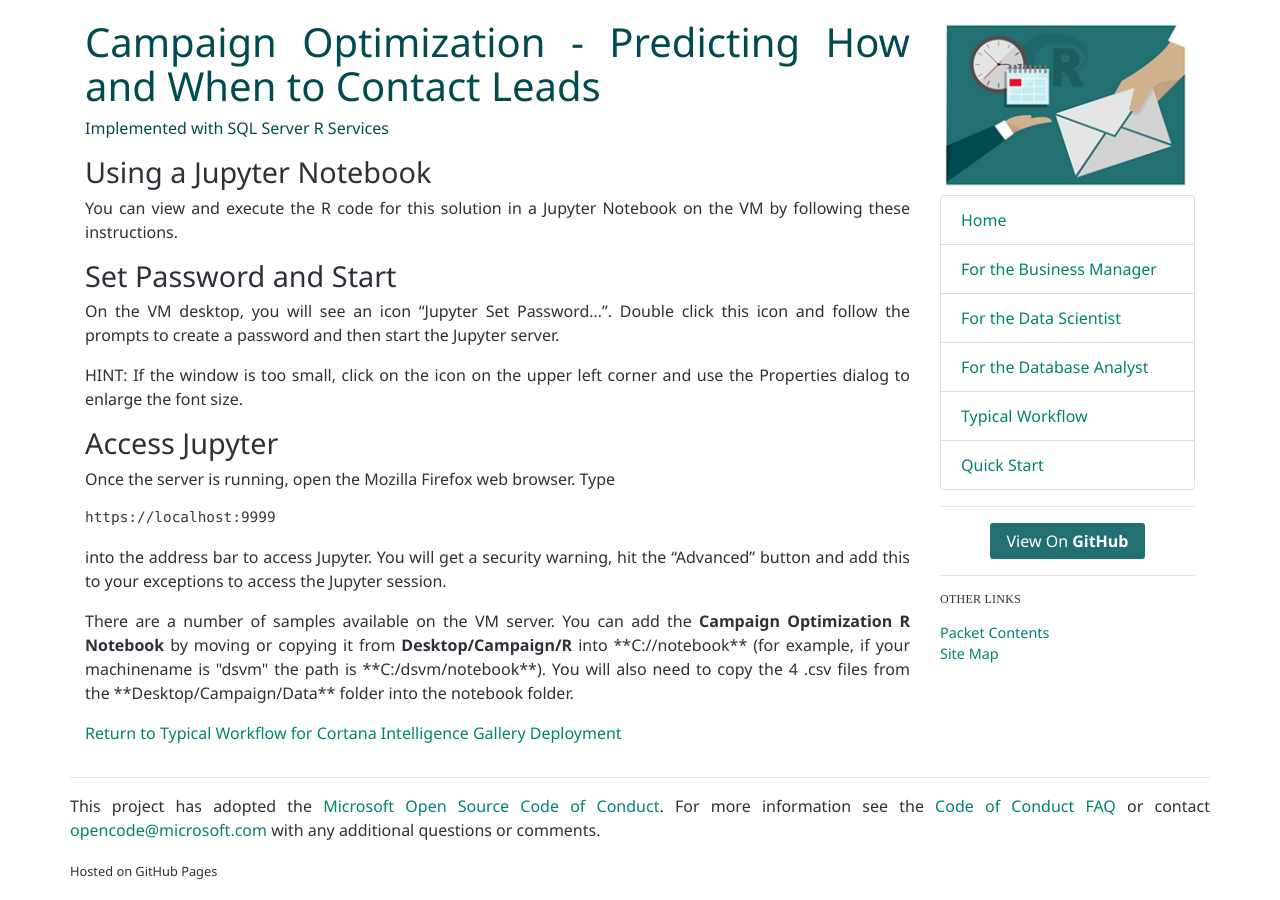
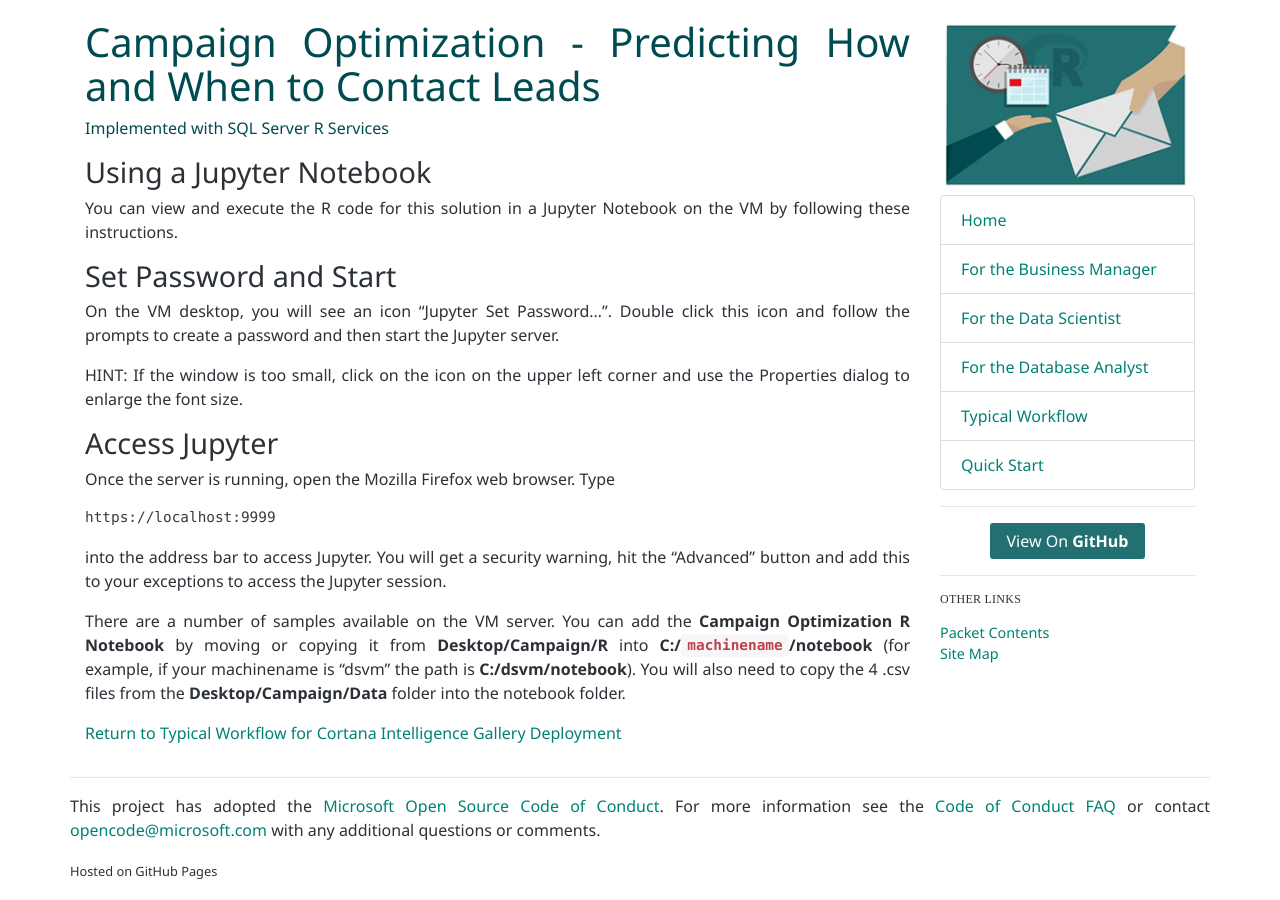
Before and after one commit to microsoft/r-server-campaign-optimization, a Jekyll site: the page built from jupyter.md, in a window 1280 px wide. Built offline with Jekyll 4.4.1, drawn with Linux system fonts in a browser that asks for light colours.

Commit message:
formatting

```diff
--- a/jupyter.md
+++ b/jupyter.md
@@ -20,7 +20,7 @@ Once the server is running, open the Mozilla Firefox web browser.  Type
 
 into the address bar to access Jupyter. You will get a security warning, hit the "Advanced" button and add this to your exceptions to access the Jupyter session.
 
- There are a number of samples available on the VM server.  You can add the **Campaign Optimization R Notebook** by moving or copying it from **Desktop/Campaign/R** into **C:/<machinename>/notebook** (for example, if your machinename is "dsvm" the path is **C:/dsvm/notebook**).  You will also need to copy the 4 .csv files from the **Desktop/Campaign/Data** folder into the notebook folder.
+ There are a number of samples available on the VM server.  You can add the **Campaign Optimization R Notebook** by moving or copying it from **Desktop/Campaign/R** into **C:/`machinename`/notebook** (for example, if your machinename is "dsvm" the path is **C:/dsvm/notebook**).  You will also need to copy the 4 .csv files from the **Desktop/Campaign/Data** folder into the notebook folder.
 
 
 <a href="CIG_Workflow.html#step2">Return to Typical Workflow for Cortana Intelligence Gallery Deployment<a>
```
